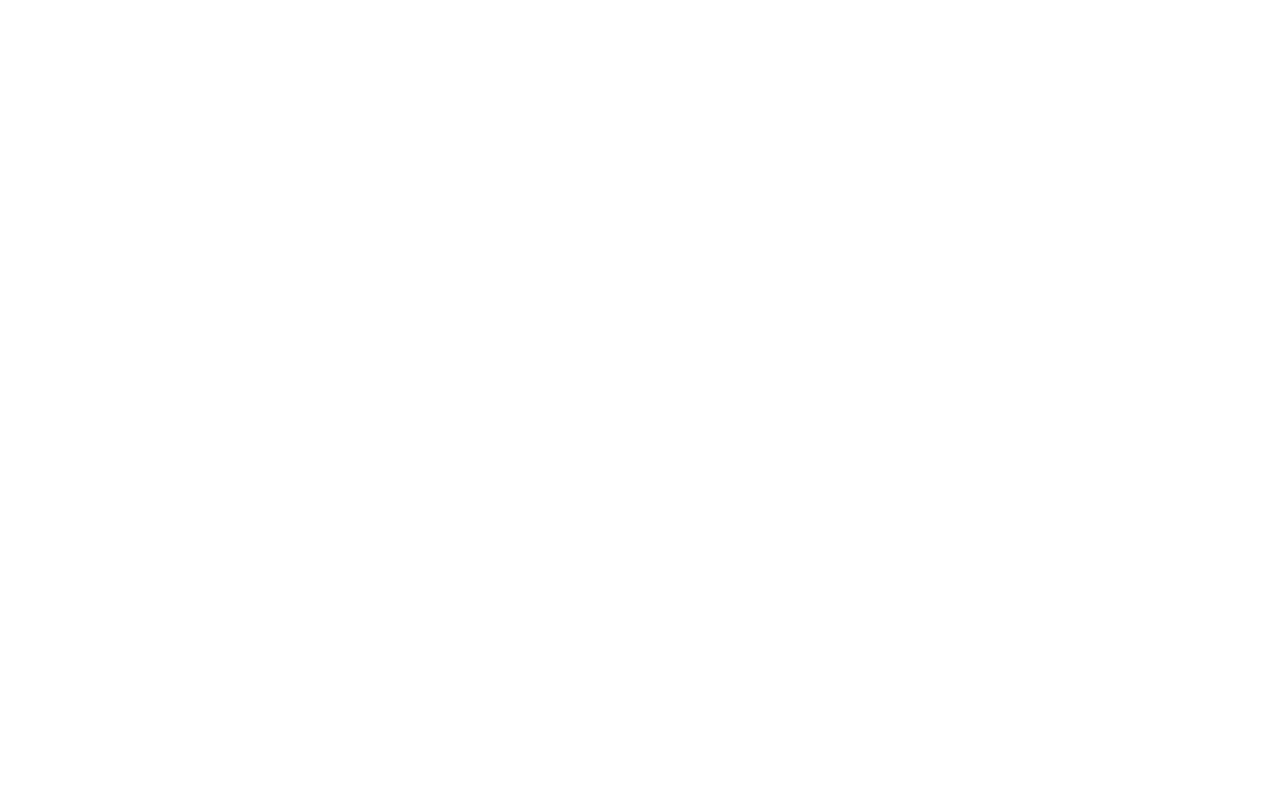
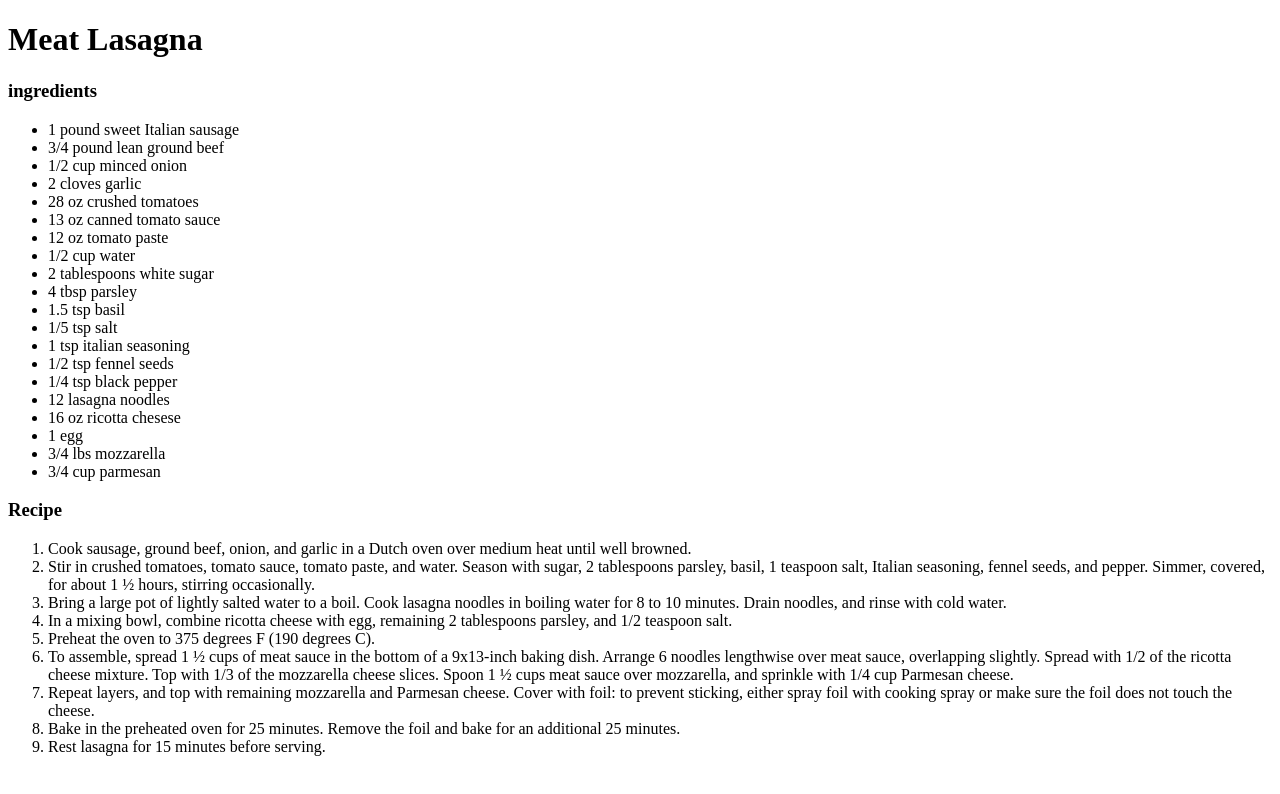
Before and after one commit to Mutt0neer/Odin-Recipes, a plain HTML site: page recipes/lasagna.html in a window 1280 px wide. Drawn offline with Linux system fonts and the light colour scheme.

Commit message:
Added recipe for Lasagna

```diff
--- a/recipes/lasagna.html
+++ b/recipes/lasagna.html
@@ -6,6 +6,43 @@
     <title>Document</title>
 </head>
 <body>
-
+    <h1>Meat Lasagna</h1>
+    <h3>ingredients</h3>
+    <ul>
+        <li>1 pound sweet Italian sausage</li>
+        <li>3/4 pound lean ground beef</li>
+        <li>1/2 cup minced onion</li>
+        <li>2 cloves garlic</li>
+        <li>28 oz crushed tomatoes</li>
+        <li>13 oz canned tomato sauce</li>
+        <li>12 oz tomato paste</li>
+        <li>1/2 cup water</li>
+        <li>2 tablespoons white sugar</li>
+        <li>4 tbsp parsley</li>
+        <li>1.5 tsp basil</li>
+        <li>1/5 tsp salt</li>
+        <li>1 tsp italian seasoning</li>
+        <li>1/2 tsp fennel seeds</li>
+        <li>1/4 tsp black pepper</li>
+        <li>12 lasagna noodles</li>
+        <li>16 oz ricotta chesese</li>
+        <li>1 egg</li>
+        <li>3/4 lbs mozzarella</li>
+        <li>3/4 cup parmesan</li>
+    </ul>
+    <h3>
+        Recipe
+    </h3>
+    <ol>
+        <li>Cook sausage, ground beef, onion, and garlic in a Dutch oven over medium heat until well browned.</li>
+        <li>Stir in crushed tomatoes, tomato sauce, tomato paste, and water. Season with sugar, 2 tablespoons parsley, basil, 1 teaspoon salt, Italian seasoning, fennel seeds, and pepper. Simmer, covered, for about 1 ½ hours, stirring occasionally.</li>
+        <li>Bring a large pot of lightly salted water to a boil. Cook lasagna noodles in boiling water for 8 to 10 minutes. Drain noodles, and rinse with cold water.</li>
+        <li>In a mixing bowl, combine ricotta cheese with egg, remaining 2 tablespoons parsley, and 1/2 teaspoon salt.</li>
+        <li>Preheat the oven to 375 degrees F (190 degrees C).</li>
+        <li>To assemble, spread 1 ½ cups of meat sauce in the bottom of a 9x13-inch baking dish. Arrange 6 noodles lengthwise over meat sauce, overlapping slightly. Spread with 1/2 of the ricotta cheese mixture. Top with 1/3 of the mozzarella cheese slices. Spoon 1 ½ cups meat sauce over mozzarella, and sprinkle with 1/4 cup Parmesan cheese.</li>
+        <li>Repeat layers, and top with remaining mozzarella and Parmesan cheese. Cover with foil: to prevent sticking, either spray foil with cooking spray or make sure the foil does not touch the cheese.</li>
+        <li>Bake in the preheated oven for 25 minutes. Remove the foil and bake for an additional 25 minutes.</li>
+        <li>Rest lasagna for 15 minutes before serving.</li>
+    </ol>
 </body>
 </html>
```
